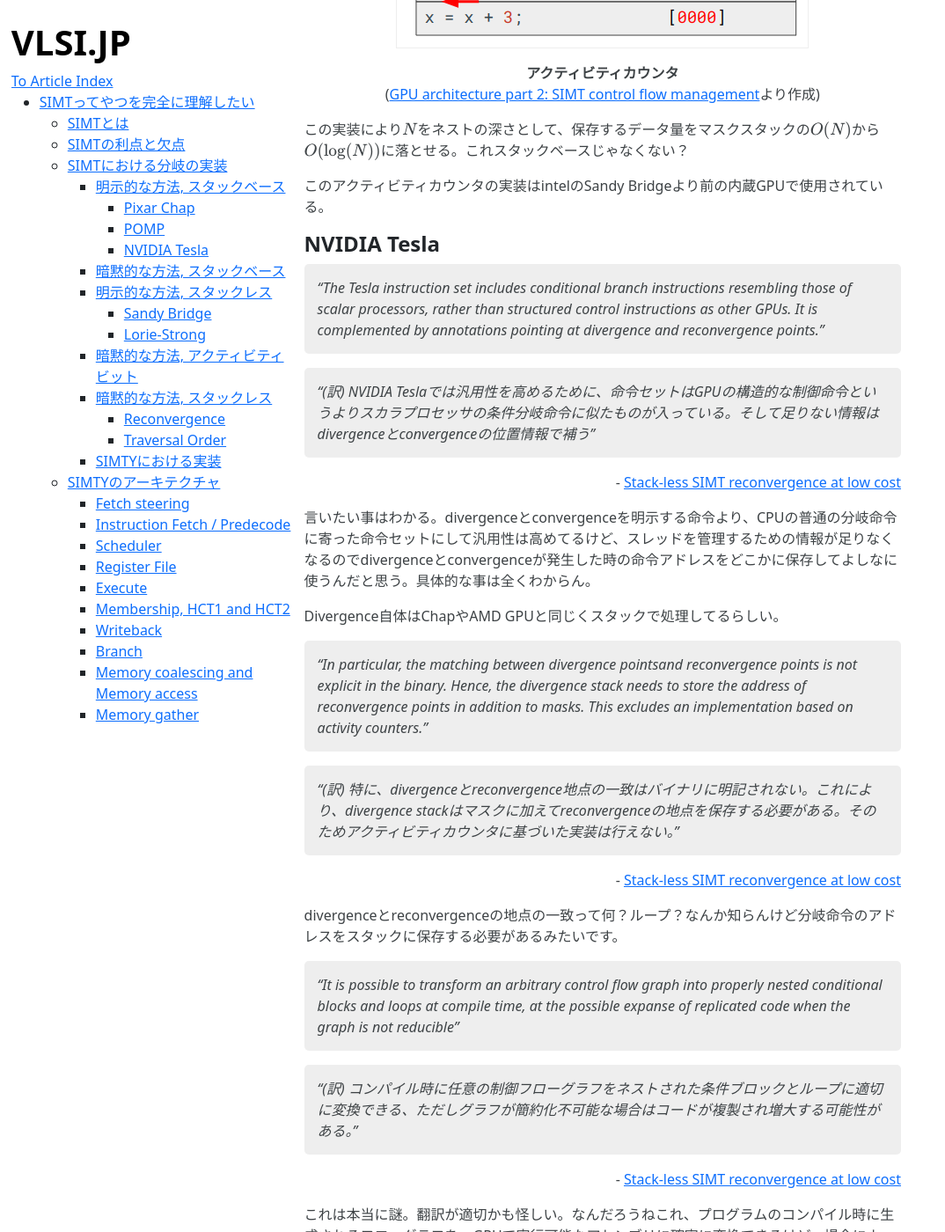
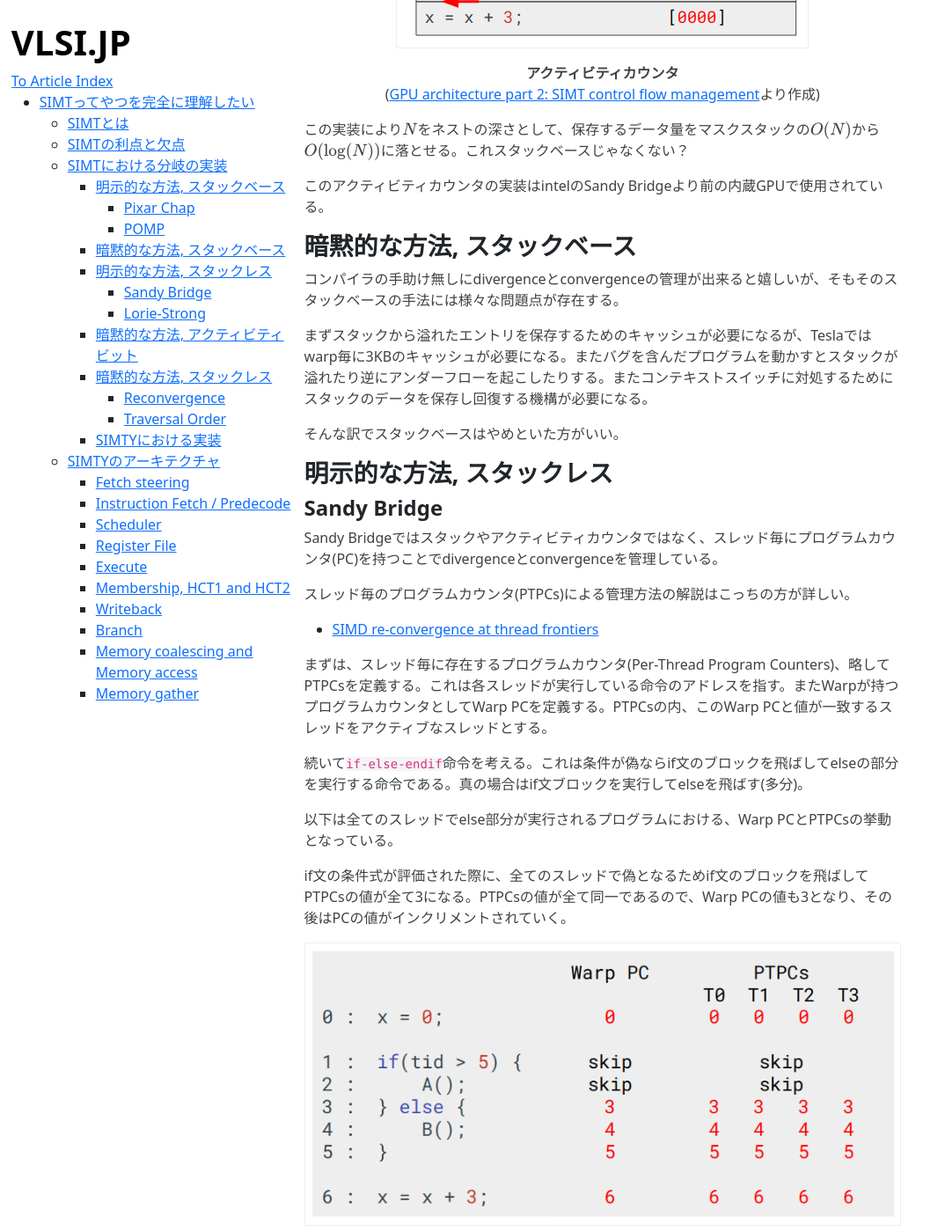
Before and after one commit to VLSI-JP/VLSI-JP.github.io, a Jekyll site: the page built from UnderstandSIMT.md, in a window 1280 px wide and 1400 px high, scrolled down 8737 px. Shown: the whole window at 88% size, without its empty margins (0-1074 px from the left). Built offline with Jekyll 4.4.1, drawn with Linux system fonts in a browser that asks for light colours; formulas are drawn with MathJax 3; some of the changed text lies outside the part shown.

Commit message:
remove NVIDIA Tesla

```diff
--- a/UnderstandSIMT.md
+++ b/UnderstandSIMT.md
@@ -186,41 +186,6 @@ POMPはKeryll氏とParis氏が提案したPOMP並列計算機プロジェクト
 
 このアクティビティカウンタの実装はintelのSandy Bridgeより前の内蔵GPUで使用されている。
 
-#### NVIDIA Tesla
-
->  "The Tesla instruction set includes conditional branch instructions resembling those of scalar processors, rather than structured control instructions as other GPUs. It is complemented by annotations pointing at divergence and reconvergence points."
-
-> *"(訳) NVIDIA Teslaでは汎用性を高めるために、命令セットはGPUの構造的な制御命令というよりスカラプロセッサの条件分岐命令に似たものが入っている。そして足りない情報はdivergenceとconvergenceの位置情報で補う"*
-<p style="text-align:right">- <a href="https://hal.science/hal-00622654/document">Stack-less SIMT reconvergence at low cost</a></p>
-
-言いたい事はわかる。divergenceとconvergenceを明示する命令より、CPUの普通の分岐命令に寄った命令セットにして汎用性は高めてるけど、スレッドを管理するための情報が足りなくなるのでdivergenceとconvergenceが発生した時の命令アドレスをどこかに保存してよしなに使うんだと思う。具体的な事は全くわからん。
-
-Divergence自体はChapやAMD GPUと同じくスタックで処理してるらしい。
-
-> "In particular, the matching between divergence pointsand reconvergence points is not explicit in the binary. Hence, the divergence stack needs to store the address of reconvergence points in addition to masks. This excludes an implementation based on activity counters."
->
-> *"(訳) 特に、divergenceとreconvergence地点の一致はバイナリに明記されない。これにより、divergence stackはマスクに加えてreconvergenceの地点を保存する必要がある。そのためアクティビティカウンタに基づいた実装は行えない。"*
-<p style="text-align:right">- <a href="https://hal.science/hal-00622654/document">Stack-less SIMT reconvergence at low cost</a></p>
-
-divergenceとreconvergenceの地点の一致って何？ループ？なんか知らんけど分岐命令のアドレスをスタックに保存する必要があるみたいです。
-
-> "It is possible to transform an arbitrary control flow graph into properly nested conditional blocks and loops at compile time, at the possible expanse of replicated code when the graph is not reducible"
-
-> *"(訳) コンパイル時に任意の制御フローグラフをネストされた条件ブロックとループに適切に変換できる、ただしグラフが簡約化不可能な場合はコードが複製され増大する可能性がある。"*
-<p style="text-align:right">- <a href="https://hal.science/hal-00622654/document">Stack-less SIMT reconvergence at low cost</a></p>
-
-これは本当に謎。翻訳が適切かも怪しい。なんだろうねこれ、プログラムのコンパイル時に生成されるフローグラフを、GPUで実行可能なアセンブリに確実に変換できるけど、場合によってはループ周りでアセンブリのサイズが爆発するよって事かな。
-
-参考文献を頑張って読んでるけどこれ難しいわ。
-
-[Using Hammock Graphs to Structure Programs](https://ieeexplore.ieee.org/document/1274043)
-
-> "However, the mechanism used by Tesla can be extended to support indirect jumps, as offered by the Fermi architecture"
-<p style="text-align:right">- <a href="https://hal.science/hal-00622654/document">Stack-less SIMT reconvergence at low cost</a></p>
-
-この構造はFermiみたいに間接ジャンプが出来るように拡張できるらしい。あとなんか制御フローグラフの走査が柔軟になったり、スケジューリングの決定がアーキテクチャからマイクロアーキテクチャに移行するようになったりするらしい。よくわからん。
-
-とりあえずNVIDIAは汎用性を上げるために色々頑張ったんですね。
 
 ### 暗黙的な方法, スタックベース
 
```
